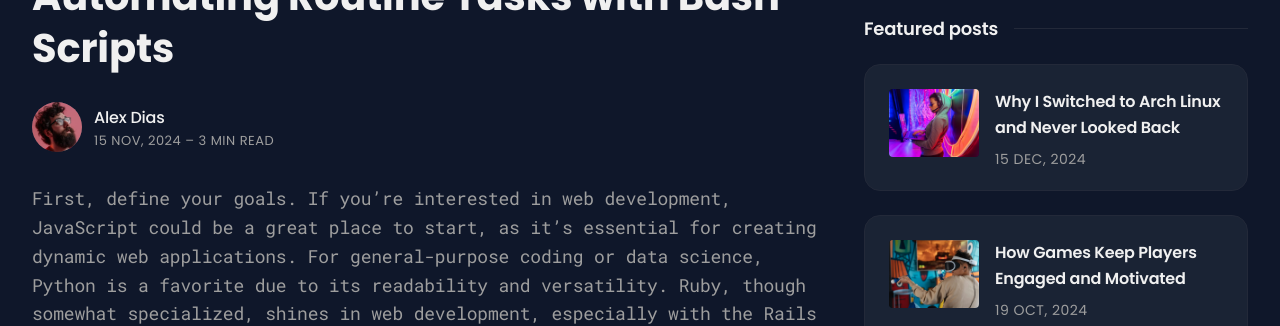
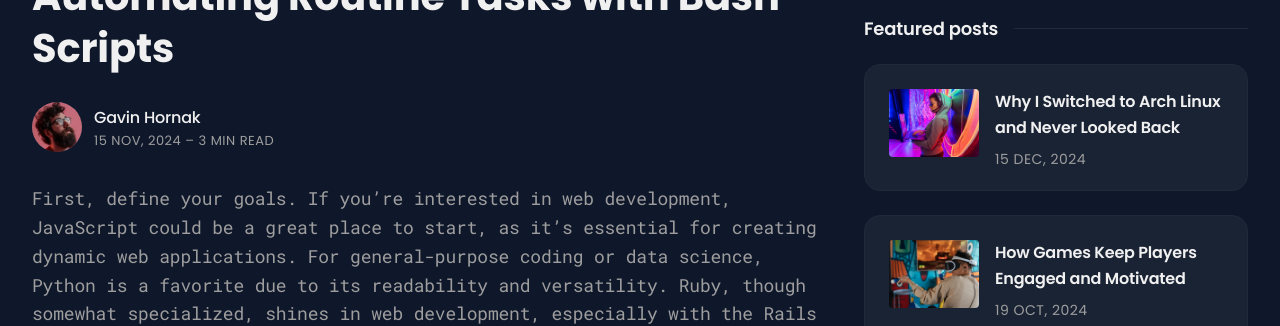
Before and after one commit to studioloft/studioloft.github.io, a Jekyll site: the page built from _posts/2024-11-15-automating-routine-tasks-with-bash-scripts.md, in a window 1280 px wide and 900 px high, scrolled down 549 px. Shown: the part 154-480 px from the top of the window. Built offline with Jekyll 4.4.1, drawn with Linux system fonts in a browser that asks for light colours.

Commit message:
settings update

```diff
--- a/_data/settings.yml
+++ b/_data/settings.yml
@@ -42,7 +42,7 @@ menu_settings:
 #-------------------------------
 # Author Settings
 author:
-  author_name: Alex Dias
+  author_name: Gavin Hornak
   author_avatar: /images/01-1.jpg
 
 
@@ -66,7 +66,7 @@ hero:
 # Logos
 logos:
   enable: true
-  logos_title: Nerd Stuff
+  logos_title: Hero Bar
   logo_image:
     - alt: "Game Boy"
       image: "/images/1000.jpg"
@@ -166,7 +166,7 @@ social:
 #-------------------------------
 # Contact Settings
 contact:
-  form_id: your@email.com # Add your form_id
+  form_id: contact@studioloftmedia.com # Add your form_id
   button_text: Send Now
 
 # NOTE
```
